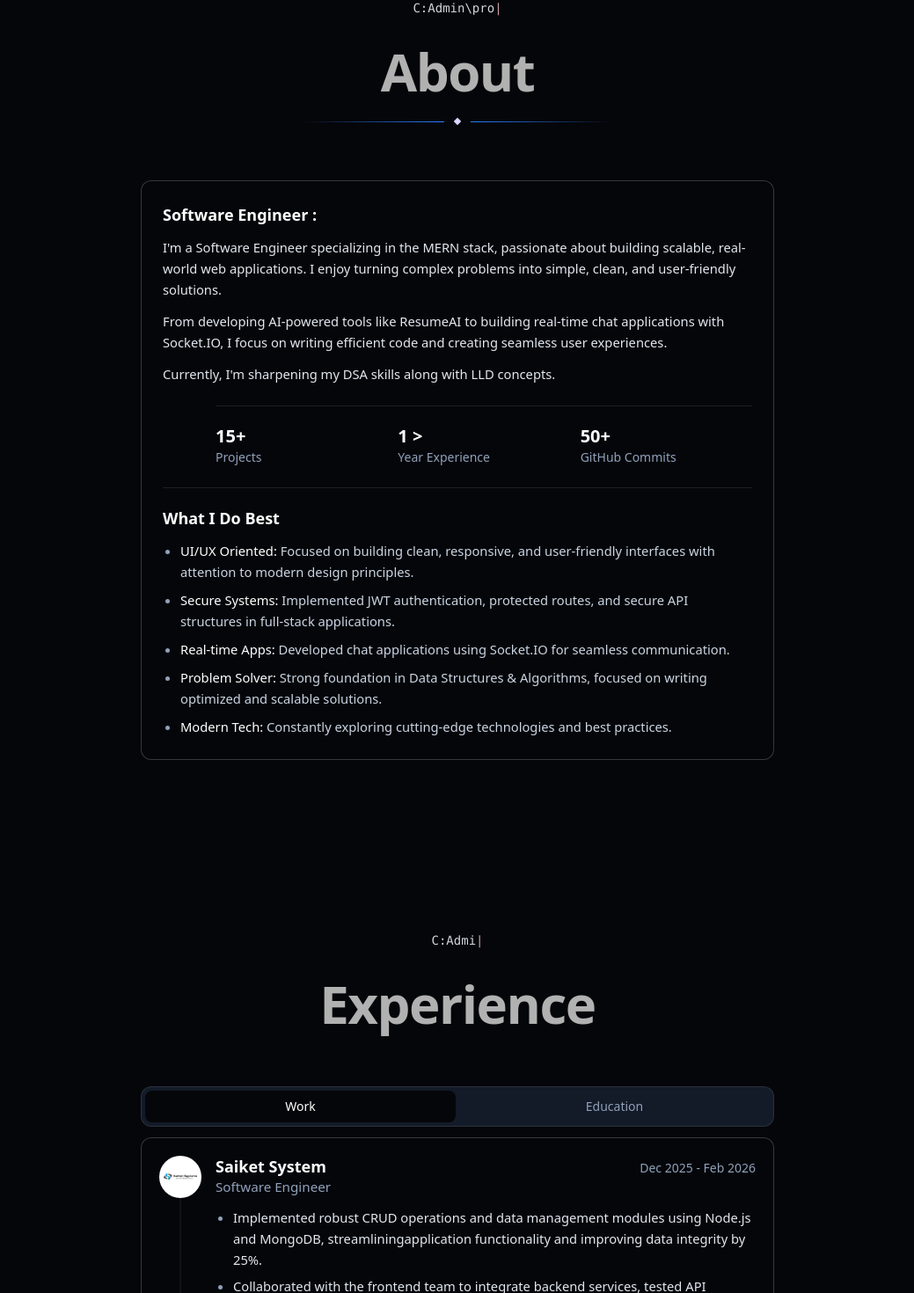
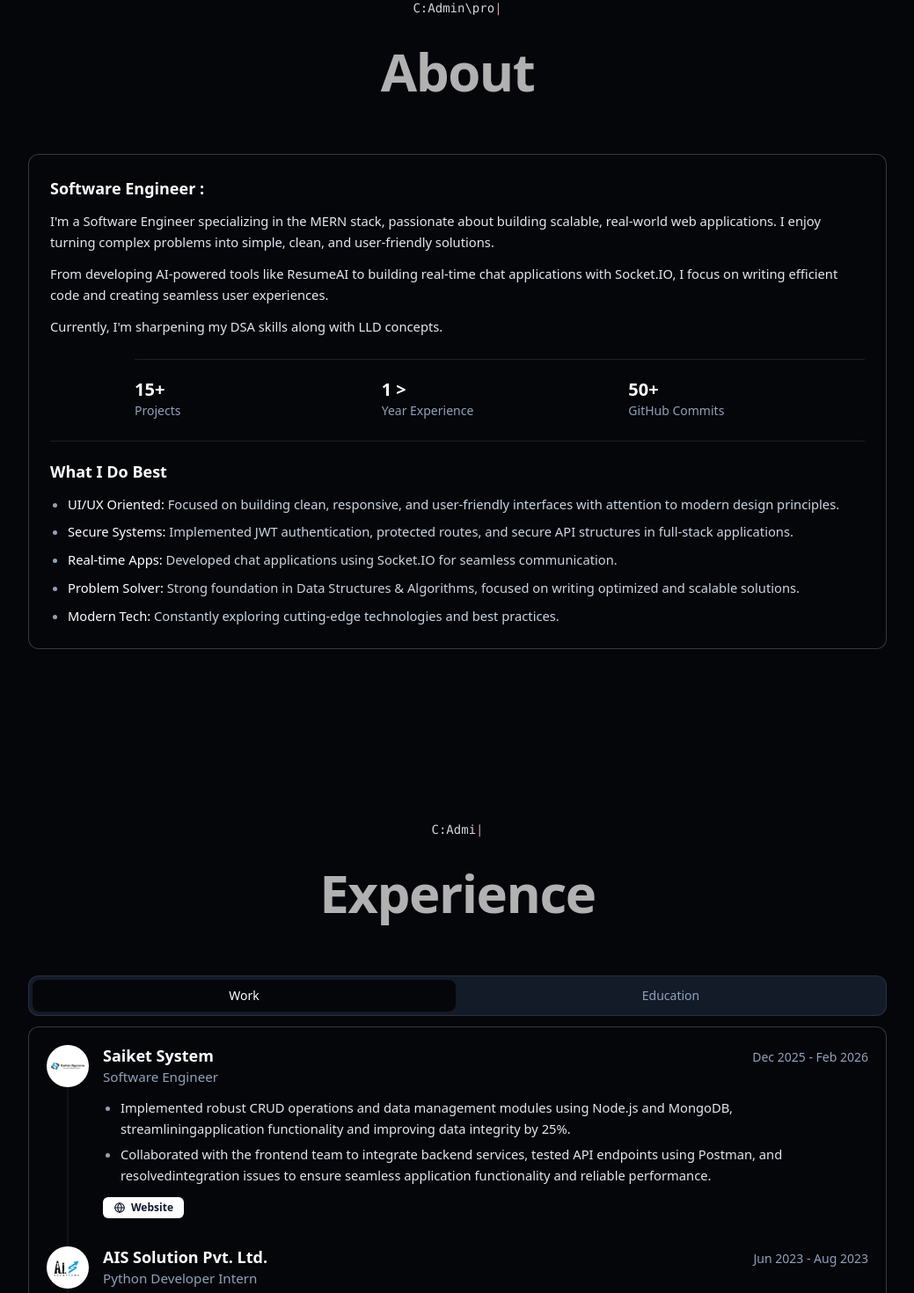
Before and after one commit to ifskelton69/Portfolio, a React (Vite) app: page / in a window 1280 px wide. Shown: the part 900-2370 px from the top of the page at 88% size, without its empty margins (120-1159 px from the left). Built offline with nearby package versions, Linux system fonts and the light colour scheme.

Commit message:
issue resolve

```diff
--- a/src/components/About.jsx
+++ b/src/components/About.jsx
@@ -61,7 +61,7 @@ const About = () => {
       ref={sectionRef}
       className="bg-[#05060a] py-16 lg:py-24"
     >
-      <div className="mx-auto max-w-3xl px-4 sm:px-6">
+      <div className="mx-auto max-w-5xl px-4 sm:px-6">
         {/* Header */}
         <div
           className={`text-center mb-16 transition-all duration-1000 transform ${
@@ -75,11 +75,7 @@ const About = () => {
           <h2 className="text-4xl md:text-6xl font-black text-white mt-4 mb-4 tracking-tight">
             <span className="text-[#b1b1b1] bg-clip-text">About</span>
           </h2>
-          <div className="flex items-center justify-center gap-3 mt-6 mb-6">
-            <div className="h-px w-24 sm:w-40 bg-gradient-to-r from-transparent to-blue-500" />
-            <div className="w-1.5 h-1.5 rotate-45 bg-violet-200" />
-            <div className="h-px w-24 sm:w-40 bg-gradient-to-l from-transparent to-blue-500" />
-          </div>
+
         </div>
 
         {/* Main card */}
@@ -106,7 +102,7 @@ const About = () => {
           </div>
 
           {/* Stats */}
-          <div className="mt-6 ml-15 grid grid-cols-3 sm:grid-cols-3 gap-3 border-t border-white/10 pt-5">
+          <div className="mt-6 ml-24 grid grid-cols-3 sm:grid-cols-3 gap-3 border-t border-white/10 pt-5">
             {" "}
             {stats.map((s) => (
               <div key={s.label}>
--- a/src/components/Experience.jsx
+++ b/src/components/Experience.jsx
@@ -174,7 +174,7 @@ const Experience = () => {
       id="experience"
       className="bg-[#05060a] py-16 lg:py-24"
     >
-      <div className="mx-auto max-w-3xl px-4 sm:px-6">
+      <div className="mx-auto max-w-5xl px-4 sm:px-6">
         <div
           className={`text-center mb-16 transition-all duration-1000 transform ${
             isVisible ? "opacity-100 translate-y-0" : "opacity-0 translate-y-10"
--- a/src/components/Projects.jsx
+++ b/src/components/Projects.jsx
@@ -110,10 +110,10 @@ const ProjectCard = ({ project, index, isVisible }) => {
         className="overflow-hidden rounded-t-2xl transition-all duration-500 ease-in-out"
         style={{ maxHeight: hovered ? "180px" : "0" }}
       >
-        <div
+        {/* <div
           className={`relative w-full h-44 bg-gradient-to-br ${project.color} overflow-hidden`}
-        >
-          {project.image ? (
+        > */}
+          {/* {project.image ? (
             <img
               src={project.image}
               alt={project.title}
@@ -136,10 +136,10 @@ const ProjectCard = ({ project, index, isVisible }) => {
               </svg>
               <span className="text-white text-xs font-mono">coming soon</span>
             </div>
-          )}
+          )} */}
           {/* Gradient fade at bottom */}
-          <div className="absolute bottom-0 left-0 right-0 h-8 bg-gradient-to-t from-[#0f172a] to-transparent" />
-        </div>
+          {/* <div className="absolute bottom-0 left-0 right-0 h-8 bg-gradient-to-t from-[#0f172a] to-transparent" /> */}
+        {/* </div> */}
       </div>
 
       <div className="p-6">
```
